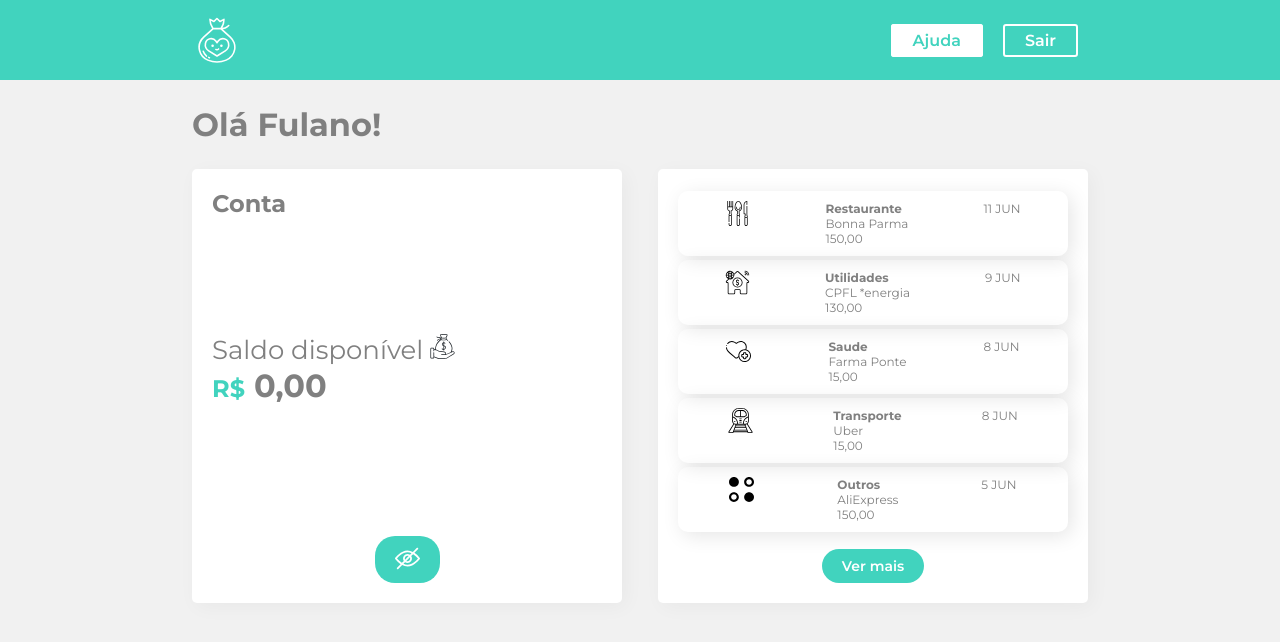
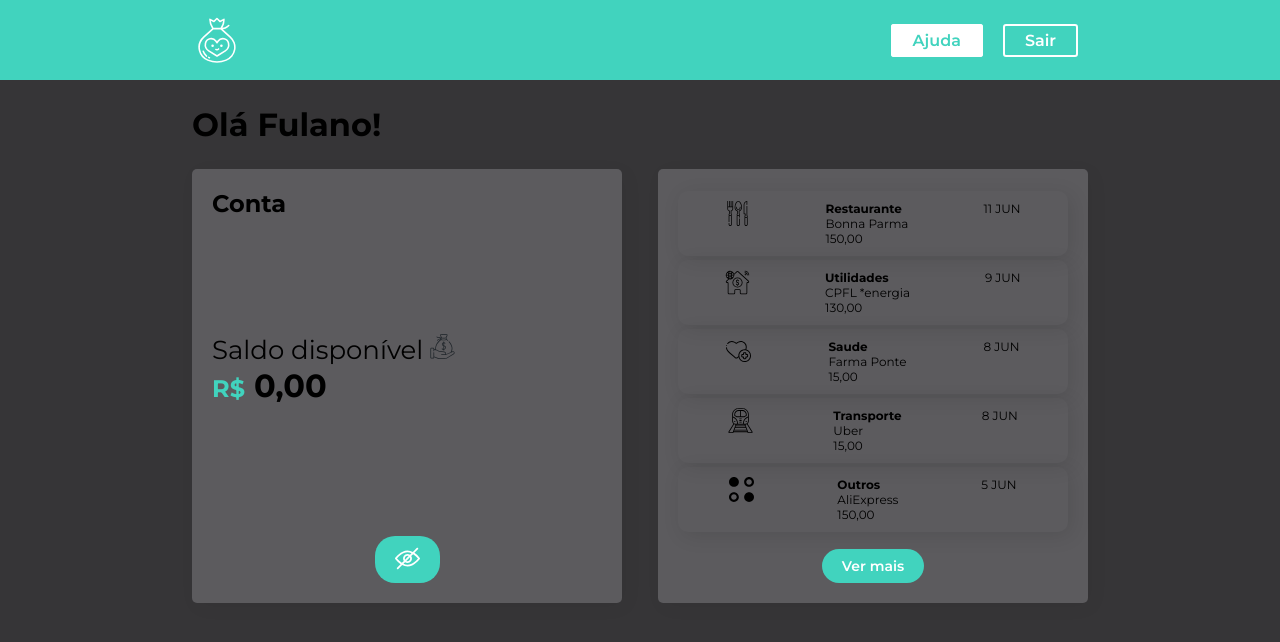
Before and after one commit to pedrosantos-21/alura-styled-components-master, a React (Create React App) app: page / in a window 1280 px wide. Shown: the top 642 px of the page. Built offline with nearby package versions, Linux system fonts and the light colour scheme.

Commit message:
Fiz o tema 1

```diff
--- a/src/Components/Container/index.jsx
+++ b/src/Components/Container/index.jsx
@@ -6,7 +6,7 @@
 import Extrato from "../Extrato";
 
 const Container = styled.div`
-   background-color: #f1f1f1;
+  background-color: ${({ theme }) => theme.body};
   min-height: 90vh;
   padding: 0px 15vw;
 `
@@ -15,8 +15,7 @@
   display: flex;
   flex-direction: row;
   justify-content: space-between;
-
-
+  color: ${({ theme }) => theme.text};
   @media (max-width: 800px) {
 
     flex-direction: column;
@@ -29,7 +28,7 @@
       <Titulo>Olá Fulano!</Titulo>
       < Conteudo>
         <Conta />
-        <Extrato/>
+        <Extrato />
       </ Conteudo>
     </Container>
   );
--- a/src/Components/GlobalStyle.js
+++ b/src/Components/GlobalStyle.js
@@ -8,7 +8,5 @@
   margin: 0;
   padding: 0;
   text-decoration: none;
-  color: grey;
 }
-
 `;
--- a/src/Components/Titulo/index.jsx
+++ b/src/Components/Titulo/index.jsx
@@ -1,7 +1,7 @@
 import { styled } from "styled-components";
 
 const Titulo = styled.h1`
-  color: grey;
+  color: ${({theme}) => theme.text};
   padding: 25px 0;
 `
 
--- a/src/Components/UI/index.js
+++ b/src/Components/UI/index.js
@@ -10,7 +10,7 @@
   display: flex;
   flex-direction: column;
   justify-content: space-between;
-  background-color: white;
+  background-color: ${({ theme }) => theme.inside};
   border-radius: 5px;
   box-shadow: 4px 4px 20px 0px rgba(0, 0, 0, 0.04);
   padding: 20px;
@@ -45,3 +45,12 @@
   font-weight: 700;
   font-size: 32px;
 `;
+
+export const BtnTema = styled.button`
+position: absolute;
+top: 4vh;
+right: 20px;
+background-color: inherit;
+border: none;
+cursor: pointer;
+`
--- /dev/null
+++ b/src/Components/UI/temas.js
@@ -0,0 +1,21 @@
+import {
+    fundoClaro,
+    conteudoClaro,
+    textoFundoClaro,
+    fundoEscuro,
+    conteudoEscuro,
+    textoFundoEscuro,
+
+} from "./variaveis";
+
+export const temaClaro = {
+    body: fundoClaro,
+    inside: conteudoClaro,
+    text: textoFundoClaro,
+};
+
+export const temaEscuro = {
+    body: fundoEscuro,
+    inside: conteudoEscuro,
+    text: textoFundoEscuro,
+}
--- a/src/Components/UI/variaveis.js
+++ b/src/Components/UI/variaveis.js
@@ -1,3 +1,9 @@
 export const corPrimaria = "#41d3be";
+
 export const fundoClaro = "#f1f1f1";
+export const conteudoClaro = "white";
 export const textoFundoClaro = "grey";
+
+export const fundoEscuro = "#363537";
+export const conteudoEscuro ="#5c5b5e";
+export const textoFundoEscuro = "FAFAFA";
```
Also changed, not shown: src/App.js (+7 -2 lines).
